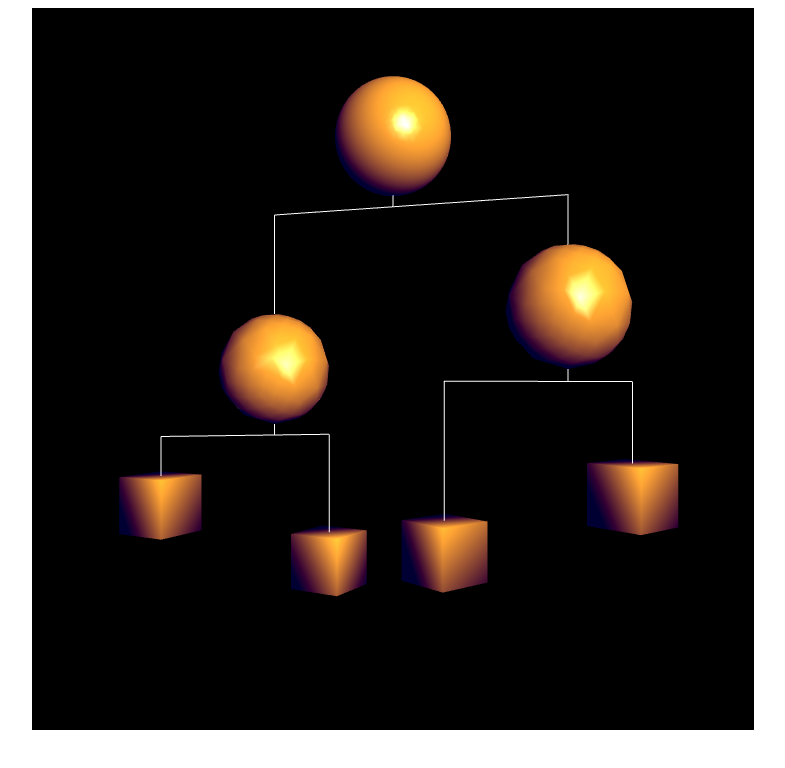
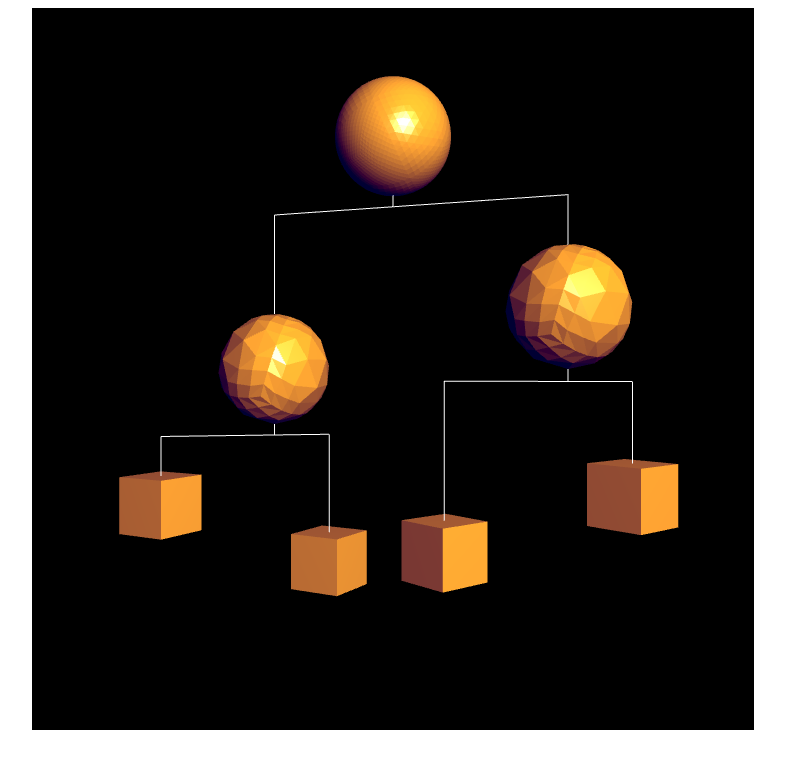
Before and after one commit to ApocalyVec/MeshMobile, a plain HTML site: page index.html in a window 1280 px wide. Shown: the whole page, without its empty margins (247-1032 px from the left). Drawn offline with Linux system fonts and the light colour scheme; animation ran at ten frames a second.

Commit message:
implement flat lighting

```diff
--- a/cube.js
+++ b/cube.js
@@ -24,6 +24,7 @@ function quad(a, b, c, d, mesh)
 
     let indices = [ a, b, c, a, c, d ];
 
+
     for ( let i = 0; i < indices.length; i++ )
     {
         mesh.normals.push( normals_vertices[indices[i]][0] );
@@ -33,13 +34,15 @@ function quad(a, b, c, d, mesh)
 
 
         mesh.points.push( vertices[indices[i]] );
+
     }
 }
 
 function cube()
 {
     let cubeMesh = {points: [],
-                    normals: []
+                    normals: [],
+                    face_normals: []
                     };
 
     quad( 1, 0, 3, 2, cubeMesh);
@@ -49,5 +52,9 @@ function cube()
     quad( 4, 5, 6, 7, cubeMesh);
     quad( 5, 4, 0, 1, cubeMesh);
 
+    for (let i = 0; i < cubeMesh.points.length -2; i += 3) {
+        cubeMesh.face_normals.push(newell(cubeMesh.points[i], cubeMesh.points[i+1], cubeMesh.points[i+2]));
+
+    }
     return cubeMesh;
 }
--- a/index.html
+++ b/index.html
@@ -7,10 +7,12 @@
 	<script id="vshader" type="x-shader/x-vertex">
 	attribute vec4 vPosition;
 	attribute vec4 vNormal;
+    //attribute vec4 vFaceNormal;
+
 	uniform mat4 projectionMatrix;
 	uniform mat4 modelMatrix;
 
-	// attribute vec4 vColor;
+	attribute vec4 vColor;
 	varying vec4 fColor;
 
     uniform vec4 ambientProduct, diffuseProduct, specularProduct;
--- a/main.js
+++ b/main.js
@@ -1,4 +1,4 @@
-// TODO flat lighting, spot light, FIX cube Lighting
+// TODO flat lighting, spot light, different material
 // TODO user inputs
 // TODO Extra Credit
 
@@ -27,6 +27,8 @@ var materialAmbient = vec4( 1.0, 0.0, 1.0, 1.0 );
 var materialDiffuse = vec4( 1.0, 0.8, 0.0, 1.0 );
 var materialSpecular = vec4( 1.0, 1.0, 1.0, 1.0 );
 var materialShininess = 20.0;
+
+let lightMode = 'flat';
 
 function main()
 {
@@ -74,6 +76,20 @@ function main()
 
     gl.uniform4fv(gl.getUniformLocation(program, "lightPosition"), flatten(lightPosition));
     gl.uniform1f(gl.getUniformLocation(program, "materialShininess"), materialShininess);
+
+    window.addEventListener("keypress", function(e) {
+
+        if (e.key === 'm') {
+            lightMode = 'gourand';
+
+            console.log('using Gouraud lighting ' + lightMode);
+        }
+        if (e.key === 'M') {
+            lightMode = 'flat';
+
+            console.log('using Flat lighting' + lightMode);
+        }
+    });
 
     render();
 }
@@ -346,6 +362,24 @@ function draw(mesh, color) {
     //     fragColors.push(color);
     // }
 
+    if (lightMode == 'flat') {
+        mesh.normals = [];
+
+        for(let i = 0; i < mesh.face_normals.length; i ++) {
+            mesh.normals.push(mesh.face_normals[i]);
+            mesh.normals.push(mesh.face_normals[i]);
+            mesh.normals.push(mesh.face_normals[i]);
+        }
+
+        mesh.normals = mesh.normals.flat();
+
+    }
+    else if (lightMode == 'gourand') {
+    }
+    else{
+        console.log('Invalid Lighting Mode');
+    }
+
     // buffer vertices
     let pBuffer = gl.createBuffer();
     gl.bindBuffer(gl.ARRAY_BUFFER, pBuffer);
@@ -362,13 +396,41 @@ function draw(mesh, color) {
     gl.vertexAttribPointer( vNormal, 4, gl.FLOAT, false, 0, 0 );
     gl.enableVertexAttribArray( vNormal);
 
-    // buffer colors
+    //buffer colors
     // let cBuffer = gl.createBuffer();
     // gl.bindBuffer(gl.ARRAY_BUFFER, cBuffer);
     // gl.bufferData(gl.ARRAY_BUFFER, flatten(fragColors), gl.STATIC_DRAW);
     // let vColor= gl.getAttribLocation(program,  "vColor");
     // gl.vertexAttribPointer(vColor, 4, gl.FLOAT, false, 0, 0);
     // gl.enableVertexAttribArray(vColor);
+
+
+
     gl.uniform1i(gl.getUniformLocation(program, "isMesh"), 1);
+
     gl.drawArrays( gl.TRIANGLES, 0, mesh.points.length );
 }
+
+function newell(v1, v2, v3) {
+    /*
+    * finds the surface normal for v1, v2, and v3
+    * return the surface normal as a unit vector
+    * */
+
+    let n1, n2, n3; //
+
+    n1 = (v1[1] - v2[1]) * (v1[2] + v2[2]) +
+        (v2[1] - v3[1]) * (v2[2] + v3[2]) +
+        (v3[1] - v1[1]) * (v3[2] + v1[2]);
+
+    n2 = (v1[2] - v2[2]) * (v1[0] + v2[0]) +
+        (v2[2] - v3[2]) * (v2[0] + v3[0]) +
+        (v3[2] - v1[2]) * (v3[0] + v1[0]);
+
+    n3 = (v1[0] - v2[0]) * (v1[1] + v2[1]) +
+        (v2[0] - v3[0]) * (v2[1] + v3[1]) +
+        (v3[0] - v1[0]) * (v3[1] + v1[1]);
+
+    let normal = normalize(vec3(n1,n2,n3), false);
+    return vec4(normal[0], normal[1], normal[2], 0.0);
+}
--- a/tetrahedron.js
+++ b/tetrahedron.js
@@ -8,6 +8,8 @@ function triangle(a, b, c, mesh) {
     mesh.normals.push(c[0],c[1], c[2], 0.0);
     mesh.normals.push(b[0],b[1], b[2], 0.0);
     mesh.normals.push(a[0],a[1], a[2], 0.0);
+
+    mesh.face_normals.push(newell(c,b,a));
 
 }
 
@@ -39,7 +41,7 @@ function tetrahedron(n) {
     let c = vec4(-0.816497, -0.471405, 0.333333, 1);
     let d = vec4(0.816497, -0.471405, 0.333333,1);
 
-    let tetraMesh = {points: [], normals: []};
+    let tetraMesh = {points: [], normals: [], face_normals: []};
 
     divideTriangle(a, b, c, n, tetraMesh);
     divideTriangle(d, c, b, n, tetraMesh);
```
